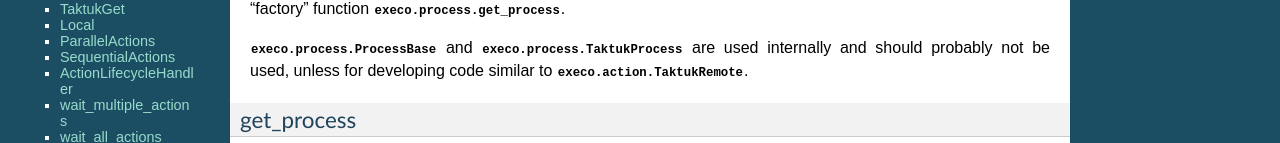
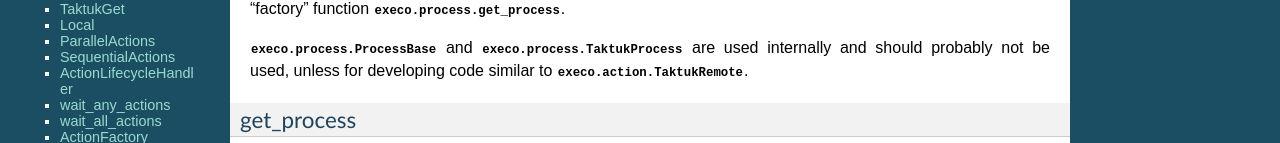
Before and after one commit to rcherrueau/execo, a Sphinx documentation site: the page built from doc/execo.rst, in a window 1280 px wide and 900 px high, scrolled down 408 px, cut to the strip 0-306 px from the top of the window. Shown: the part 163-306 px from the top of the strip. Built offline with Sphinx 7.4.7, drawn with Linux system fonts in a browser that asks for light colours; some of the changed text lies outside the part shown.

Commit message:
[execo] rename wait_multiple_actions to wait_any_actions

```diff
--- a/doc/execo.rst
+++ b/doc/execo.rst
@@ -202,9 +202,9 @@
    :members:
    :show-inheritance:
 
-wait_multiple_actions
+wait_any_actions
 ---------------------
-.. autofunction:: execo.action.wait_multiple_actions
+.. autofunction:: execo.action.wait_any_actions
 
 wait_all_actions
 ----------------
--- a/src/execo/__init__.py
+++ b/src/execo/__init__.py
@@ -27,7 +27,7 @@
   get_seconds, get_unixts
 from host import Host
 from process import Process, SshProcess, get_process
-from action import Action, wait_multiple_actions, wait_all_actions, \
+from action import Action, wait_any_actions, wait_all_actions, \
   Remote, Put, Get, TaktukRemote, TaktukPut, TaktukGet, Local, \
   ParallelActions, SequentialActions, get_remote, get_fileput, get_fileget
 from report import Report
```
Also changed, not shown: 1 other file.
